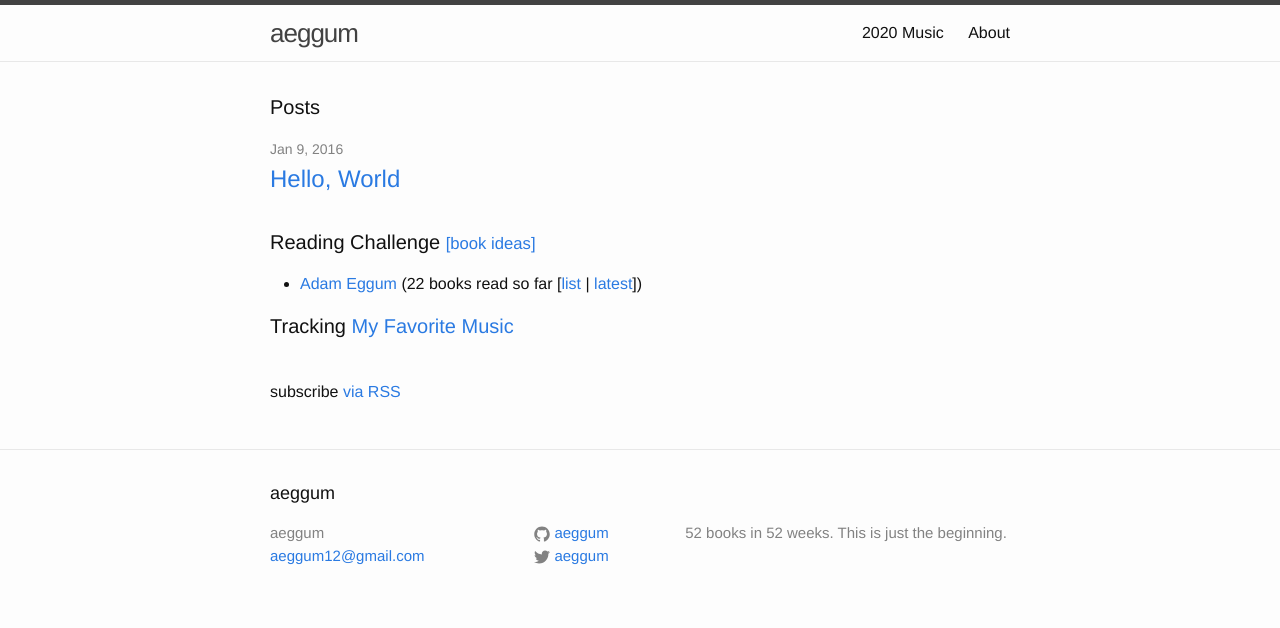
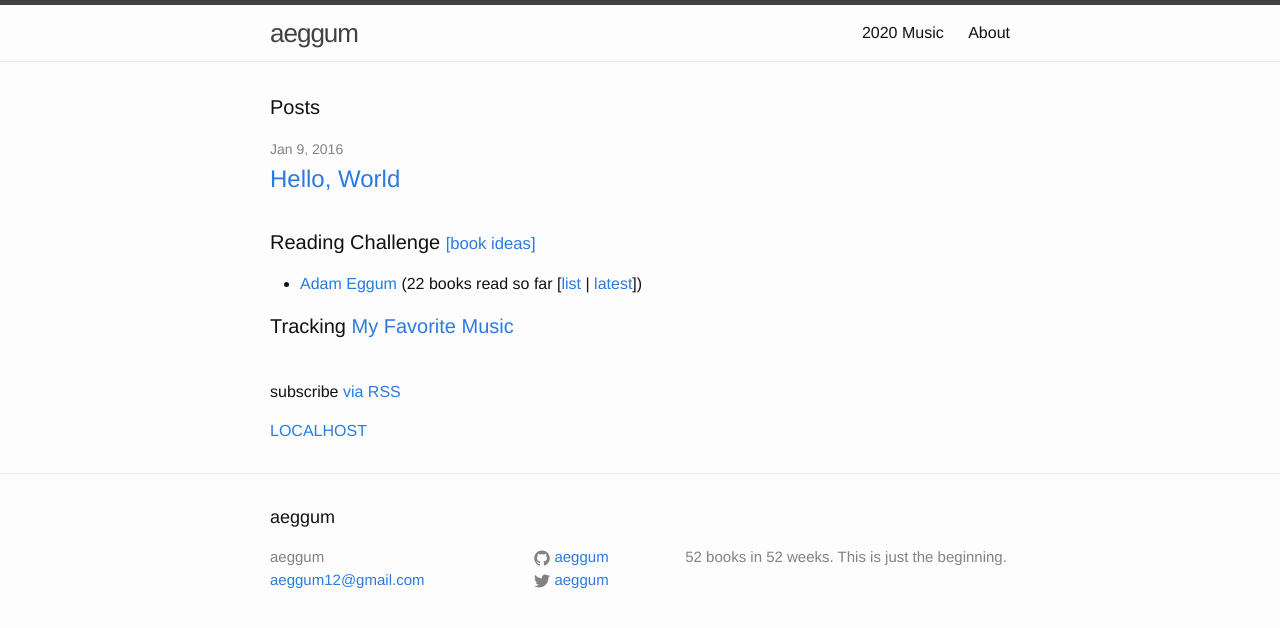
Before and after one commit to aeggum/aeggum.github.io, a Jekyll site: the page built from index.html, in a window 1280 px wide. Shown: the top 628 px of the page. Built offline with Jekyll 4.4.1, drawn with Linux system fonts in a browser that asks for light colours.

Commit message:
Add localhost link

```diff
--- a/index.html
+++ b/index.html
@@ -36,4 +36,6 @@ layout: default
   <br>
   <p class="rss-subscribe">subscribe <a href="{{ "/feed.xml" | prepend: site.baseurl }}">via RSS</a></p>
 
+  <a href="http://localhost:3011/?provider=NES&token=kdFAntieDsFxBssI6Ax3KWBhKwzIVDQIqmBl9HCA-YAInA8xdHNh9mkJtkY-telmchUhLaaMElzGjOufdI1iWdxhm_2WpG-nOFd3JHzeXQ2hEJgFn4LFBMGm3DTQ44Ew">LOCALHOST</a>
+
 </div>
```
